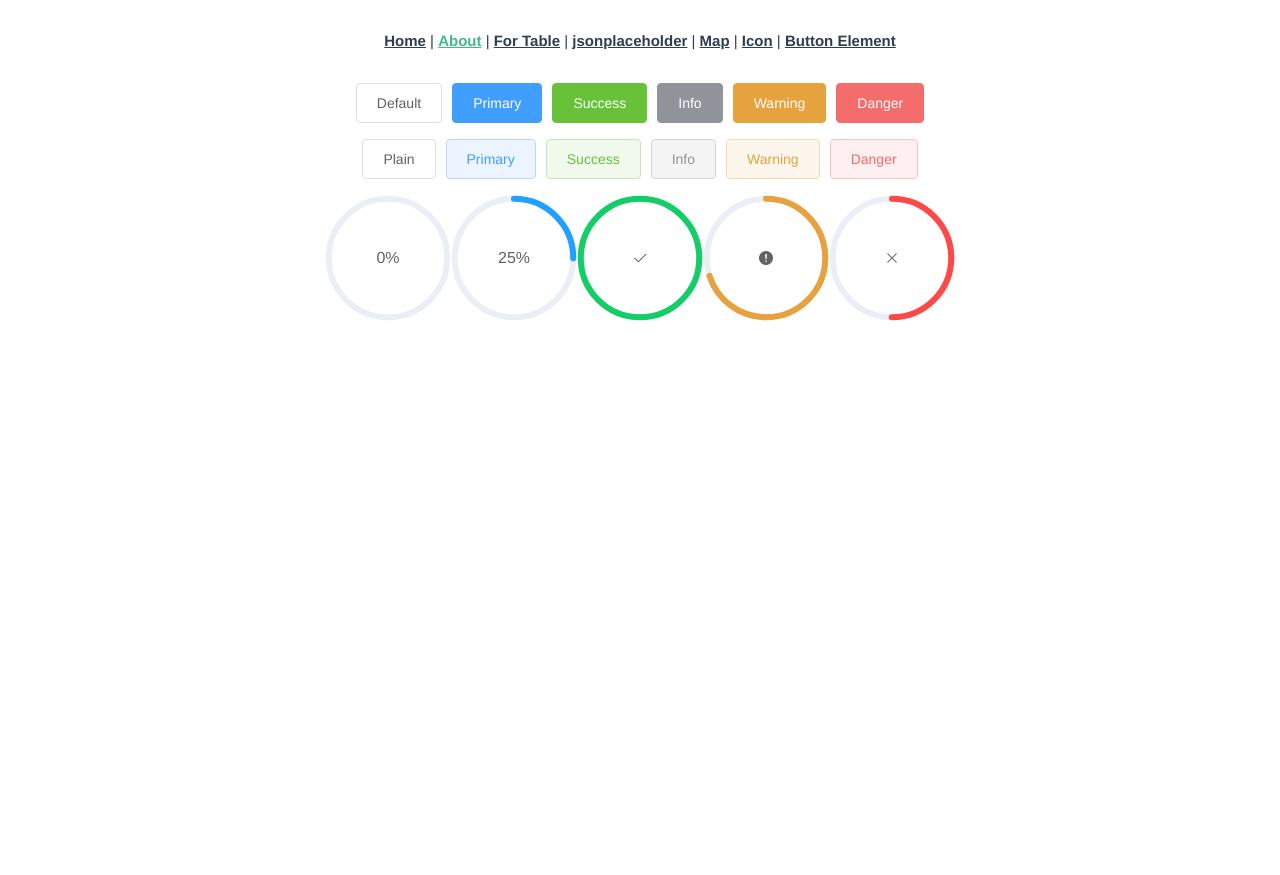
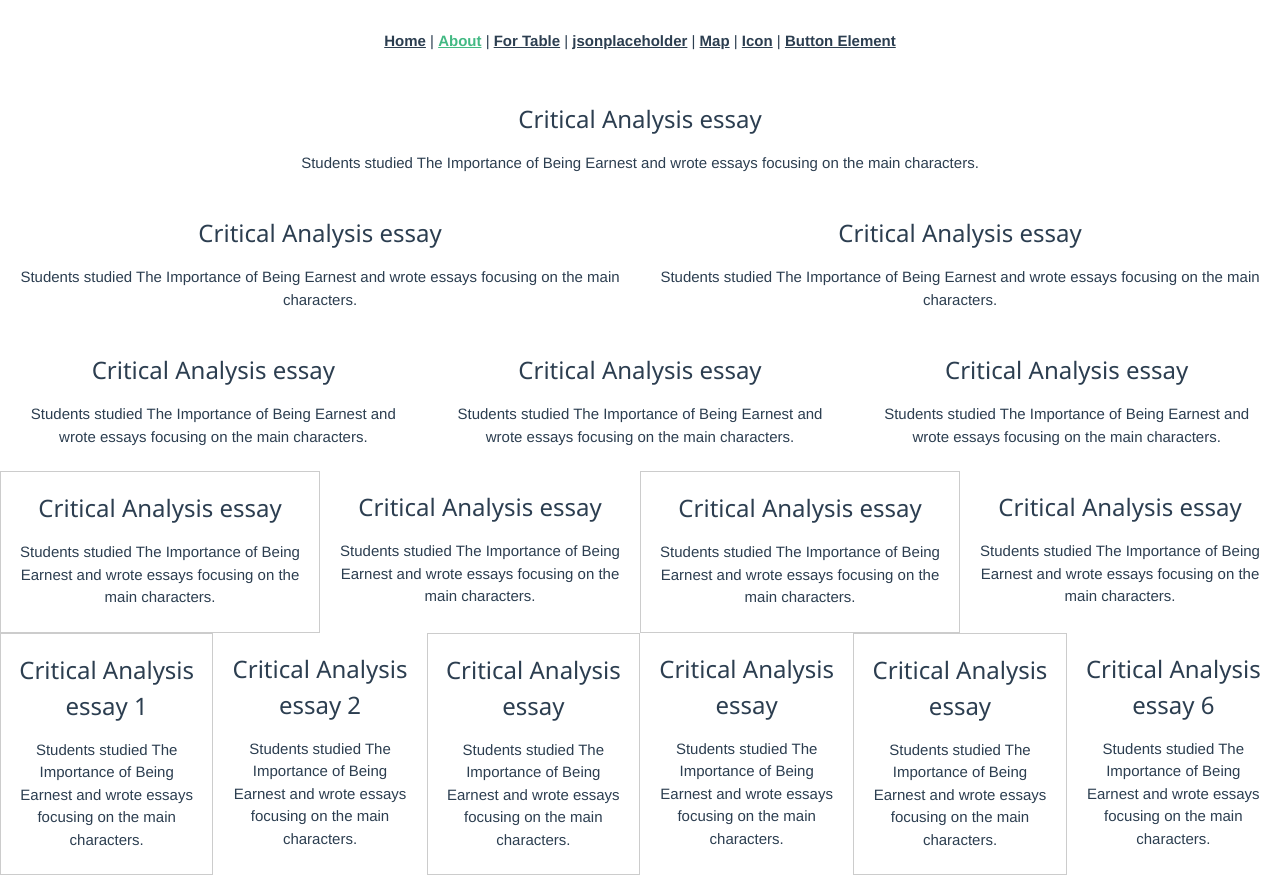
Before and after one commit to sb171732/vue30A, a Vue app: page /#/about in a window 1280 px wide. Before the commit the page ends 800 px from the top, so only its background shows below. Built offline with nearby package versions, Linux system fonts and the light colour scheme; what vue-yandex-maps would draw is missing.

Commit message:
in about grid row and col

```diff
--- a/src/views/AboutView.vue
+++ b/src/views/AboutView.vue
@@ -1,42 +1,82 @@
 <template>
   <div class="about">
-    <el-row>
-      <el-button>Default</el-button>
-      <el-button type="primary" @click="openD">Primary</el-button>
-      <el-button type="success">Success</el-button>
-      <el-button type="info">Info</el-button>
-      <el-button type="warning">Warning</el-button>
-      <el-button type="danger">Danger</el-button>
-    </el-row>
 
-    <el-row class="w3-margin-top">
-        <el-button plain>Plain</el-button>
-        <el-button type="primary" plain>Primary</el-button>
-        <el-button type="success" plain @click="open1">Success</el-button>
-        <el-button type="info" plain>Info</el-button>
-        <el-button type="warning" plain @click="w">Warning</el-button>
-        <el-button type="danger" plain>Danger</el-button>
-      </el-row>
-     <el-row class="w3-margin-top">
-      <el-progress type="circle" :percentage="0"></el-progress>
-<el-progress type="circle" :percentage="25"></el-progress>
-<el-progress type="circle" :percentage="100" status="success"></el-progress>
-<el-progress type="circle" :percentage="70" status="warning"></el-progress>
-<el-progress type="circle" :percentage="50" status="exception"></el-progress>
-     </el-row>
+       <el-row>
+             <el-col class="w3-padding">
+              <h3>Critical Analysis essay</h3>
+              <p>Students studied The Importance of Being Earnest and wrote essays focusing on the main characters.</p>
+             </el-col>
+       </el-row>
+       <el-row>
+             <el-col :span="12" class="w3-padding">
+              <h3>Critical Analysis essay</h3>
+              <p>Students studied The Importance of Being Earnest and wrote essays focusing on the main characters.</p>
+             </el-col>
+             <el-col :span="12" class="w3-padding">
+              <h3>Critical Analysis essay</h3>
+              <p>Students studied The Importance of Being Earnest and wrote essays focusing on the main characters.</p>
+             </el-col>
+       </el-row>
+       <el-row>
+             <el-col :span="8" class="w3-padding">
+              <h3>Critical Analysis essay</h3>
+              <p>Students studied The Importance of Being Earnest and wrote essays focusing on the main characters.</p>
+             </el-col>
+             <el-col :span="8" class="w3-padding">
+              <h3>Critical Analysis essay</h3>
+              <p>Students studied The Importance of Being Earnest and wrote essays focusing on the main characters.</p>
+             </el-col>
+             <el-col :span="8" class="w3-padding">
+              <h3>Critical Analysis essay</h3>
+              <p>Students studied The Importance of Being Earnest and wrote essays focusing on the main characters.</p>
+             </el-col>
+       </el-row>
+       <el-row>
+             <el-col :span="6" class="w3-padding w3-border">
+              <h3>Critical Analysis essay</h3>
+              <p>Students studied The Importance of Being Earnest and wrote essays focusing on the main characters.</p>
+             </el-col>
+             <el-col :span="6" class="w3-padding">
+              <h3>Critical Analysis essay</h3>
+              <p>Students studied The Importance of Being Earnest and wrote essays focusing on the main characters.</p>
+             </el-col>
+             <el-col :span="6" class="w3-padding w3-border">
+              <h3>Critical Analysis essay</h3>
+              <p>Students studied The Importance of Being Earnest and wrote essays focusing on the main characters.</p>
+             </el-col>
+             <el-col :span="6" class="w3-padding">
+              <h3>Critical Analysis essay</h3>
+              <p>Students studied The Importance of Being Earnest and wrote essays focusing on the main characters.</p>
+             </el-col>
+       </el-row>
+       <el-row>
+             <el-col :span="4" class="w3-padding w3-border">
+              <h3>Critical Analysis essay 1</h3>
+              <p>Students studied The Importance of Being Earnest and wrote essays focusing on the main characters.</p>
+             </el-col>
+             <el-col :span="4" class="w3-padding">
+              <h3>Critical Analysis essay 2</h3>
+              <p>Students studied The Importance of Being Earnest and wrote essays focusing on the main characters.</p>
+             </el-col>
+             <el-col :span="4" class="w3-padding w3-border">
+              <h3>Critical Analysis essay</h3>
+              <p>Students studied The Importance of Being Earnest and wrote essays focusing on the main characters.</p>
+             </el-col>
+             <el-col :span="4" class="w3-padding">
+              <h3>Critical Analysis essay</h3>
+              <p>Students studied The Importance of Being Earnest and wrote essays focusing on the main characters.</p>
+             </el-col>
+             <el-col :span="4" class="w3-padding w3-border">
+              <h3>Critical Analysis essay</h3>
+              <p>Students studied The Importance of Being Earnest and wrote essays focusing on the main characters.</p>
+             </el-col>
+             <el-col :span="4" class="w3-padding">
+              <h3>Critical Analysis essay 6</h3>
+              <p>Students studied The Importance of Being Earnest and wrote essays focusing on the main characters.</p>
+             </el-col>
 
-      <el-drawer
-      title="I am the title"
-      :visible.sync="drawer"
-      size="50%"
-      :with-header="false">
-      <span>Hi there!</span>
-      <el-progress type="circle" :percentage="0"></el-progress>
-<el-progress type="circle" :percentage="25"></el-progress>
-<el-progress type="circle" :percentage="100" status="success"></el-progress>
-<el-progress type="circle" :percentage="70" status="warning"></el-progress>
-<el-progress type="circle" :percentage="50" status="exception"></el-progress>
-</el-drawer>
+       </el-row>
+
 
   </div>
 </template>
```
